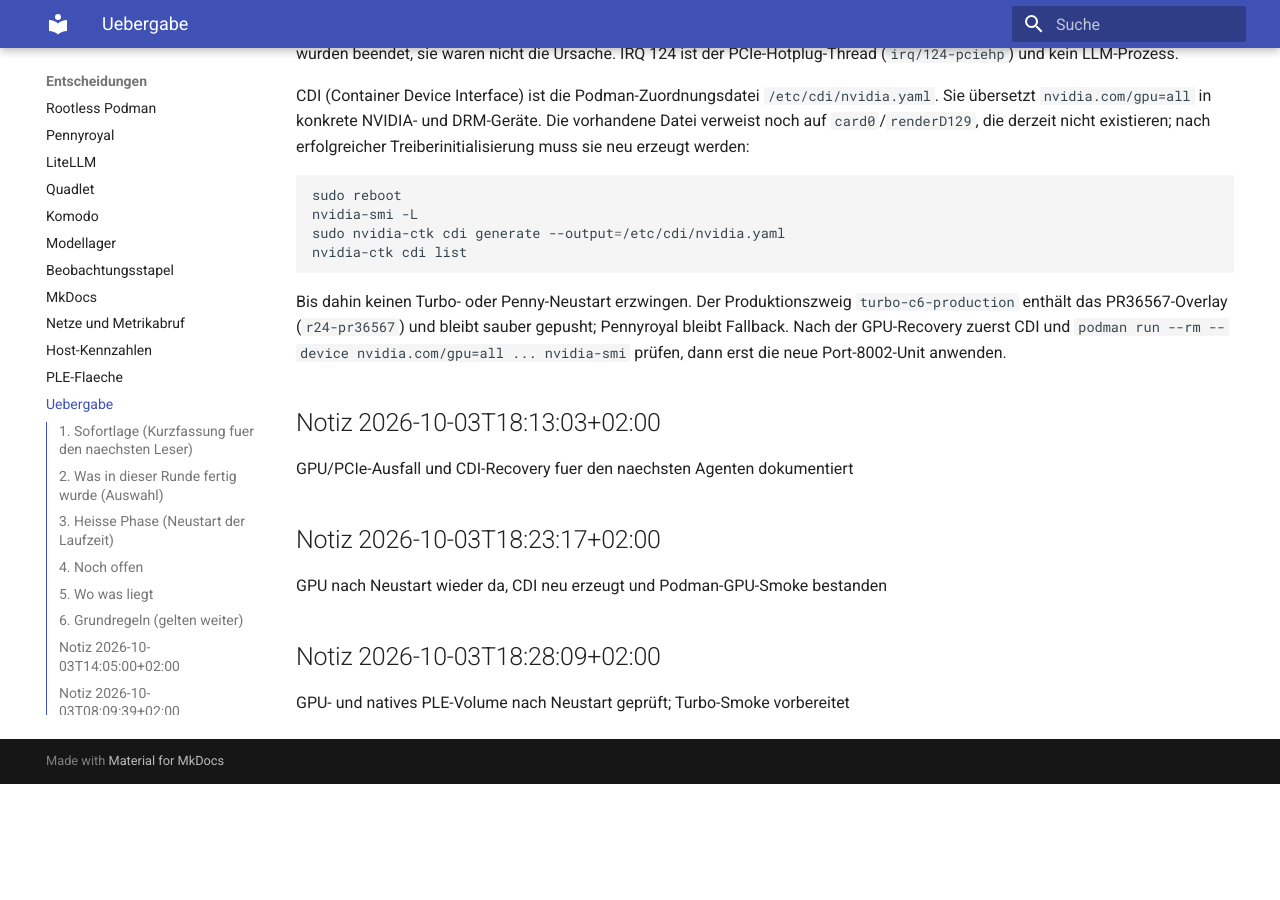
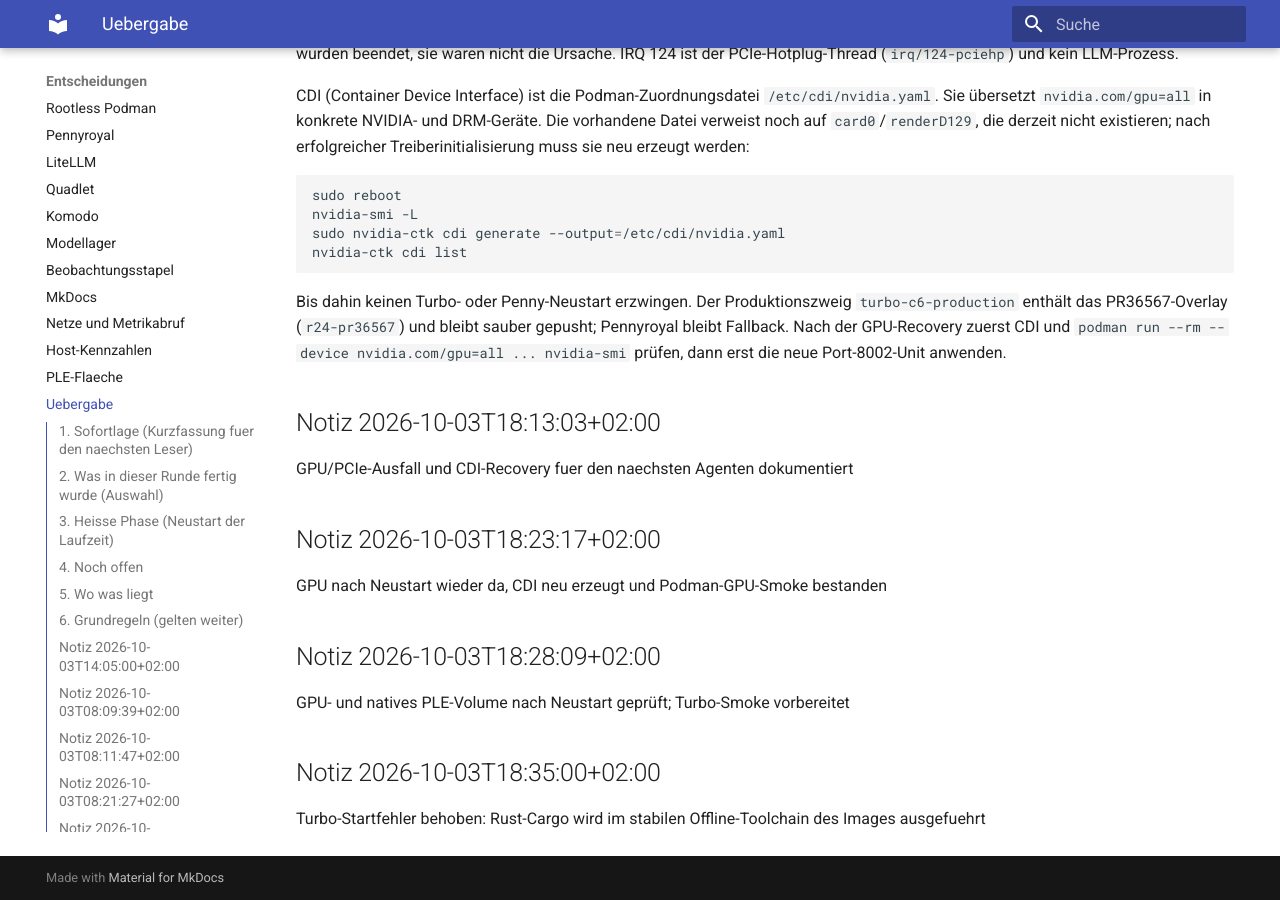
Before and after one commit to thomasdenk79-cyber/llm-infra-setup, an MkDocs documentation site: the page built from docs/HANDOFF.md, in a window 1280 px wide and 900 px high, scrolled down 11834 px. Built offline with MkDocs 1.6.1 and Material for MkDocs 9.7.7, drawn with Linux system fonts in a browser that asks for light colours; before the commit the page ends 12618 px from its top, so only the background shows below that; some of the changed text lies outside the part shown.

Commit message:
stand: 2026-10-03T18:35 gesichert (2 Dateien)

```diff
--- a/docs/HANDOFF.md
+++ b/docs/HANDOFF.md
@@ -1,4 +1,4 @@
-Zuletzt gesichert: 2026-10-03T18:28:09+02:00 durch `scripts/session-checkpoint.sh`
+Zuletzt gesichert: 2026-10-03T18:35:00+02:00 durch `scripts/session-checkpoint.sh`
 
 # Arbeitsstand und Uebergabe
 
@@ -497,3 +497,7 @@
 ## Notiz 2026-10-03T18:28:09+02:00
 
 GPU- und natives PLE-Volume nach Neustart geprüft; Turbo-Smoke vorbereitet
+
+## Notiz 2026-10-03T18:35:00+02:00
+
+Turbo-Startfehler behoben: Rust-Cargo wird im stabilen Offline-Toolchain des Images ausgefuehrt
```
Also changed, not shown: 1 other file.
